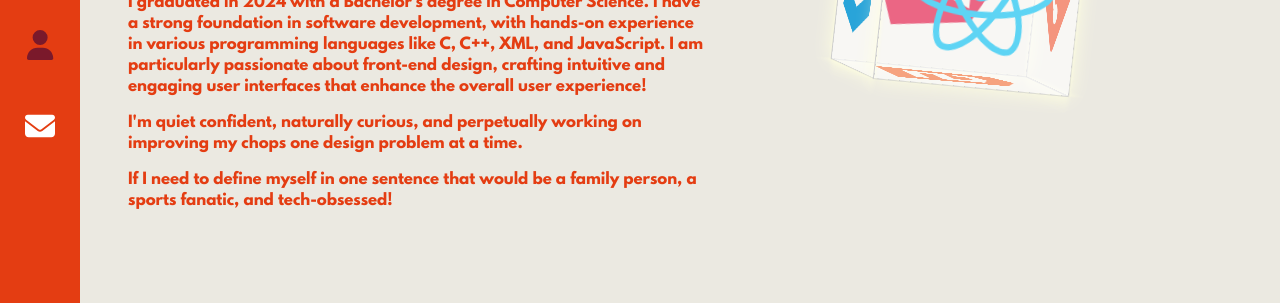
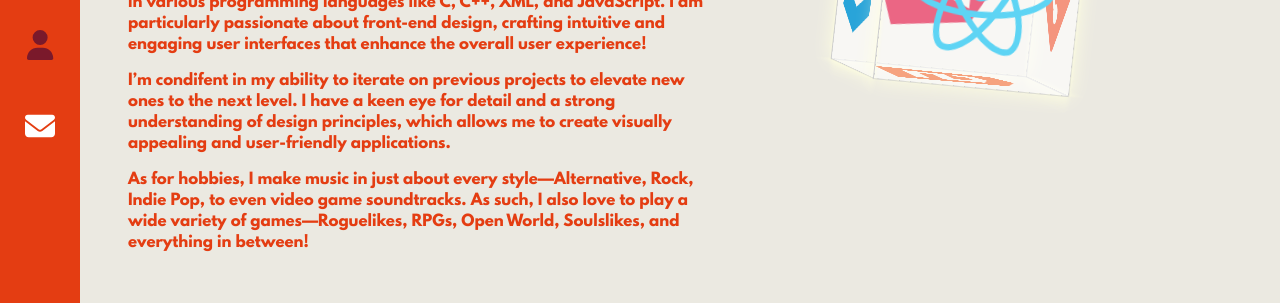
Before and after one commit to ErsonRamirez21/ErsonRamirez21.github.io, a React (Create React App) app: page /about in a window 1280 px wide. Shown: the part 353-656 px from the top of the page. Built offline with nearby package versions, Linux system fonts and the light colour scheme.

Commit message:
AM Update

```diff
--- a/src/components/About/index.js
+++ b/src/components/About/index.js
@@ -38,12 +38,10 @@ const About = () => {
             I graduated in 2024 with a Bachelor's degree in Computer Science. I have a strong foundation in software development, with hands-on experience in various programming languages like C, C++, XML, and JavaScript. I am particularly passionate about front-end design, crafting intuitive and engaging user interfaces that enhance the overall user experience!
           </p>
           <p align="LEFT">
-            I'm quiet confident, naturally curious, and perpetually working on
-            improving my chops one design problem at a time.
+            I’m condifent in my ability to iterate on previous projects to elevate new ones to the next level. I have a keen eye for detail and a strong understanding of design principles, which allows me to create visually appealing and user-friendly applications.
           </p>
           <p>
-            If I need to define myself in one sentence that would be a family
-            person, a sports fanatic, and tech-obsessed!
+            As for hobbies, I make music in just about every style—Alternative, Rock, Indie Pop, to even video game soundtracks. As such, I also love to play a wide variety of games—Roguelikes, RPGs, Open World, Soulslikes, and everything in between!
           </p>
         </div>
 
```
